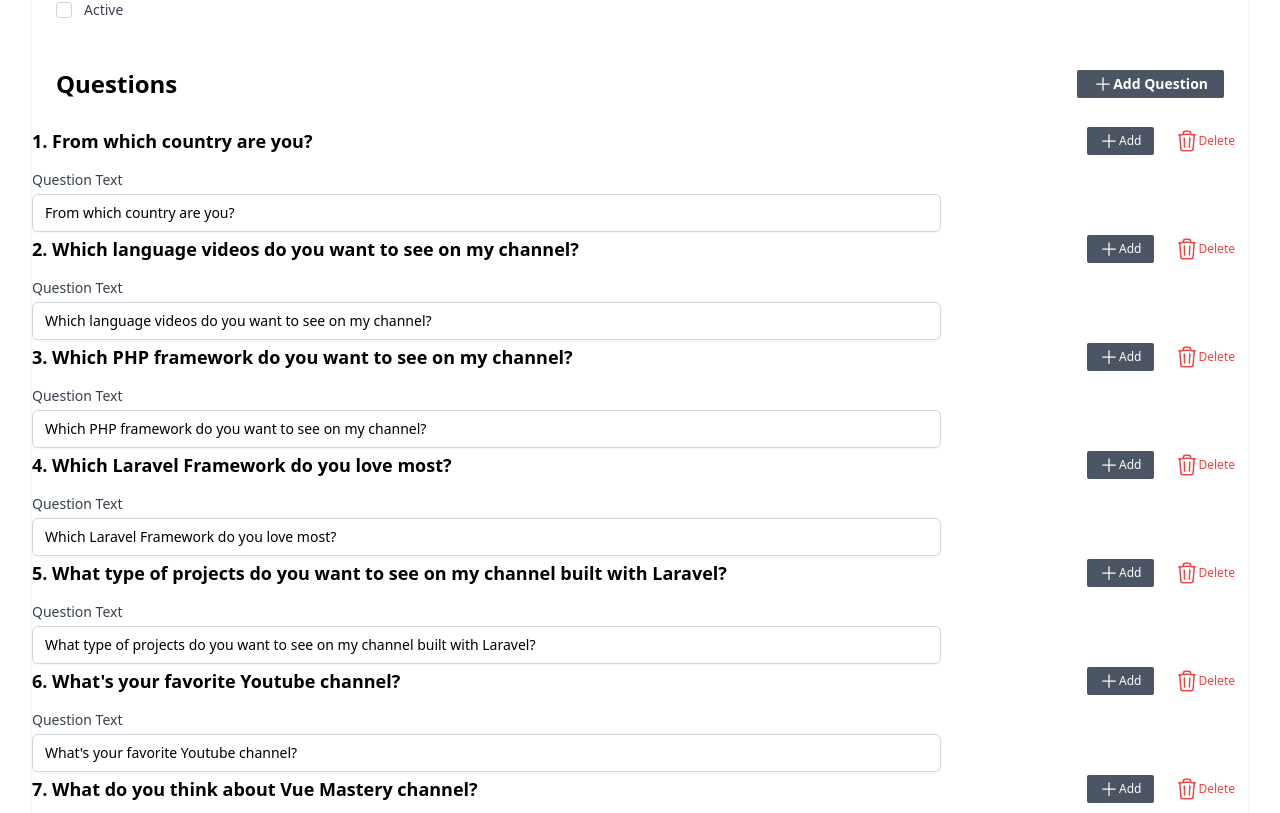
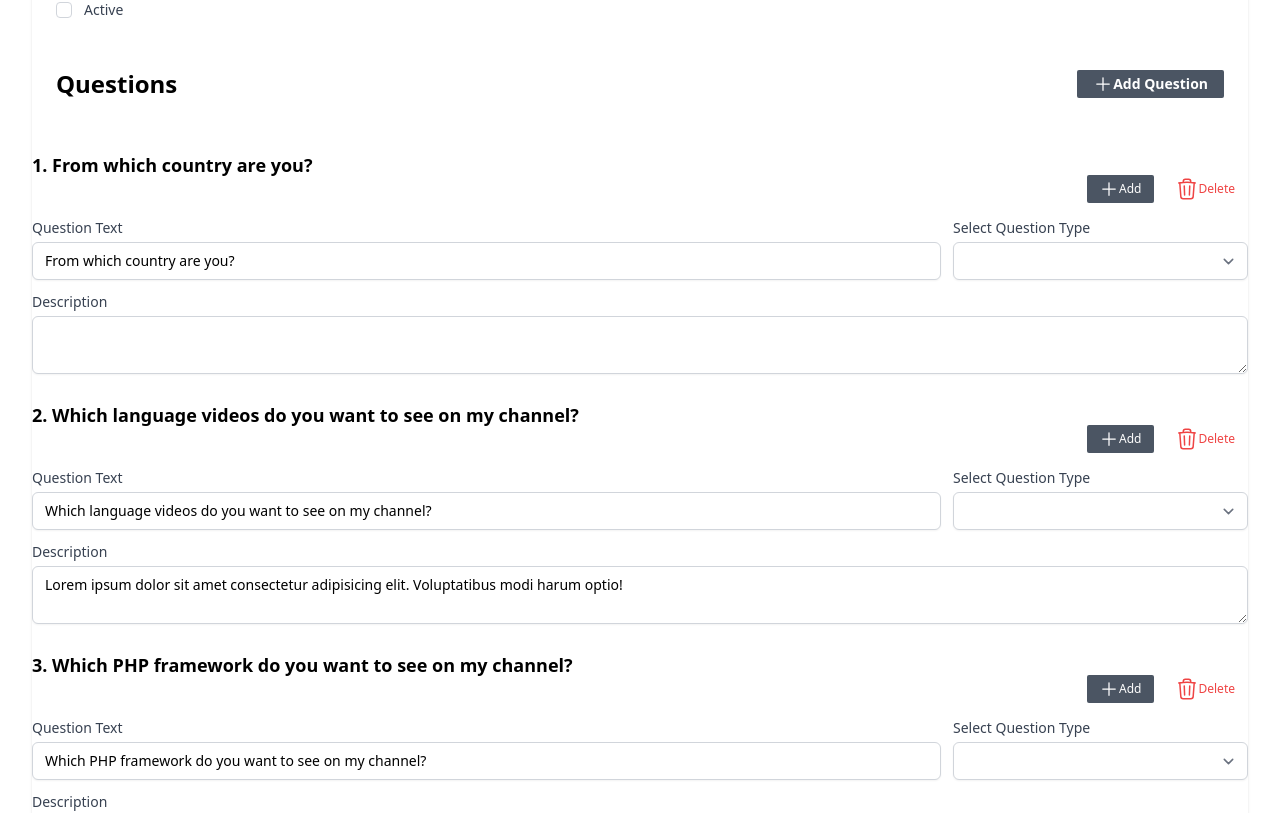
Before and after one commit to Abdul-Wahab12/Vue-Survey-App, a Vue app in the folder laravel-vue-survey/vue/: page /surveys/100 in a window 1280 px wide. Shown: the part 758-1571 px from the top of the page. Built offline with nearby package versions, Linux system fonts and the light colour scheme; sample sign-in values are in the browser's storage.

Commit message:
Added: add question types section in QuestionEditor component

```diff
--- a/laravel-vue-survey/vue/src/components/editor/QuestionEditor.vue
+++ b/laravel-vue-survey/vue/src/components/editor/QuestionEditor.vue
@@ -4,7 +4,7 @@
         <h3 class="text-lg font-bold">
             {{ index + 1 }}. {{ model.question }}
         </h3>
-        <div class="flex items-center">
+        <div class="mt-12 flex items-center">
             <!-- Add new question -->
             <button
                 type="button"
@@ -57,14 +57,47 @@
 
         <!-- Question Type -->
         <div class="mt-3 col-span-3">
-
+            <label
+                for="question_type"
+                class="block text-sm font-medium text-gray-700"
+            >
+                Select Question Type
+            </label>
+            <select
+                id="question_type"
+                name="question_type"
+                v-model="model.type"
+                @change="typeChange"
+                class="mt-1 block w-full py-2 px-3 border border-gray-300 bg-white rounded-md shadow-sm focus:outline-none focus:ring-indigo-500 focus:border-indigo-500 sm:text-sm"
+            >
+              <option v-for="type in questionType" :key="type" :value="type">
+                {{ upperCaseFirst(type) }}
+              </option>
+            </select>
         </div>
         <!--/ Question Type -->
     </div>
 
     <!-- Question Description -->
+    <div class="mt-3 col-span-9">
+        <label
+            :for="'question_description_' + model.id"
+            class="block text-sm font-medium text-gray-700"
+        >
+        Description
+    </label>
+    <textarea
+        :name="'question_description_' + model.id"
+        v-model="model.description"
+        @change="dataChange"
+        :id="'question_description_' + model.id"
+        class="mt-1 focus:ring-indigo-500 block w-full shadow-sm sm:text-sm border-gray-300 rounded-md"
+    />
+    </div>
+    <!--/ Question Description -->
 
-    <!--/ Question Description -->
+    <!-- Data -->
+    <!--/ Data -->
 </template>
 
 <script setup>
@@ -79,7 +112,7 @@ const emit = defineEmits(["change", "addQuestion", "deleteQuestion"]);
 
 // Re-create the whole question data to avoid unintentional reference change
 const model = ref(JSON.parse(JSON.stringify(props.question)))
-// console.log("Model :",model);
+console.log("Model :",model);
 </script>
 
 <style scoped></style>
```
